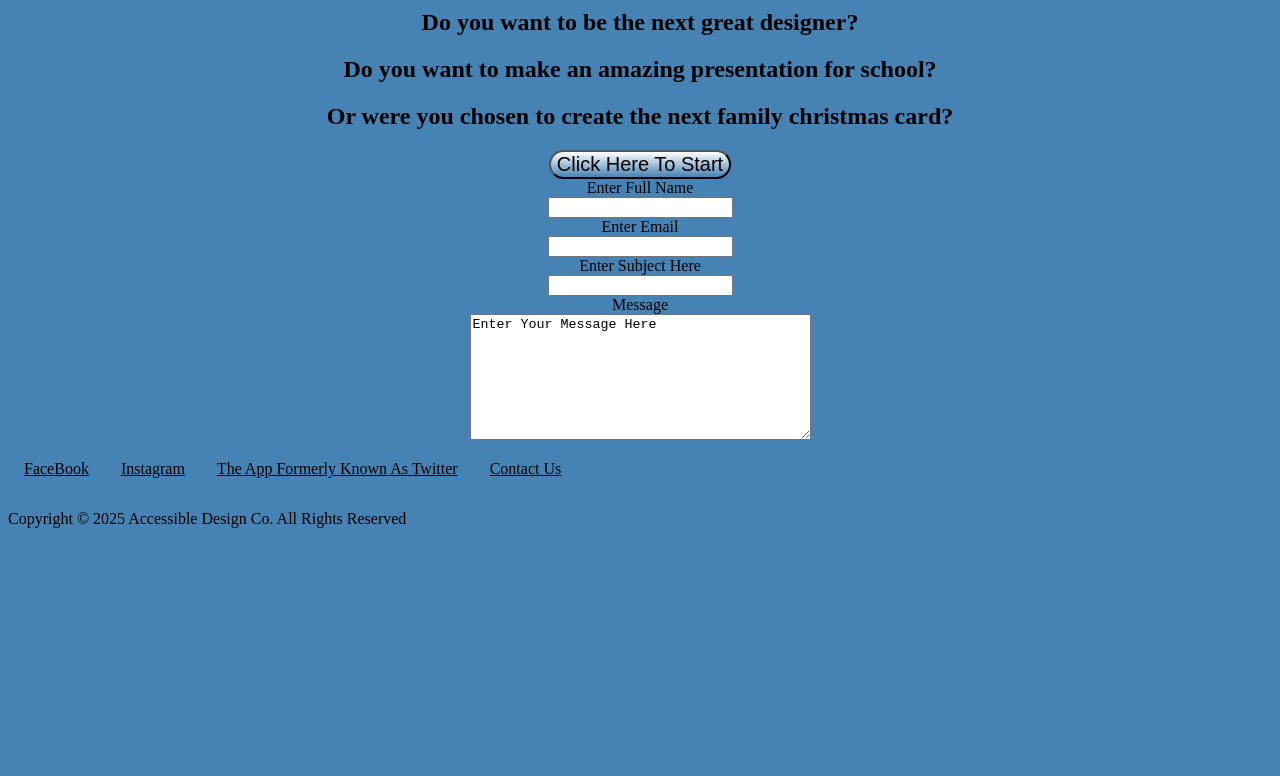
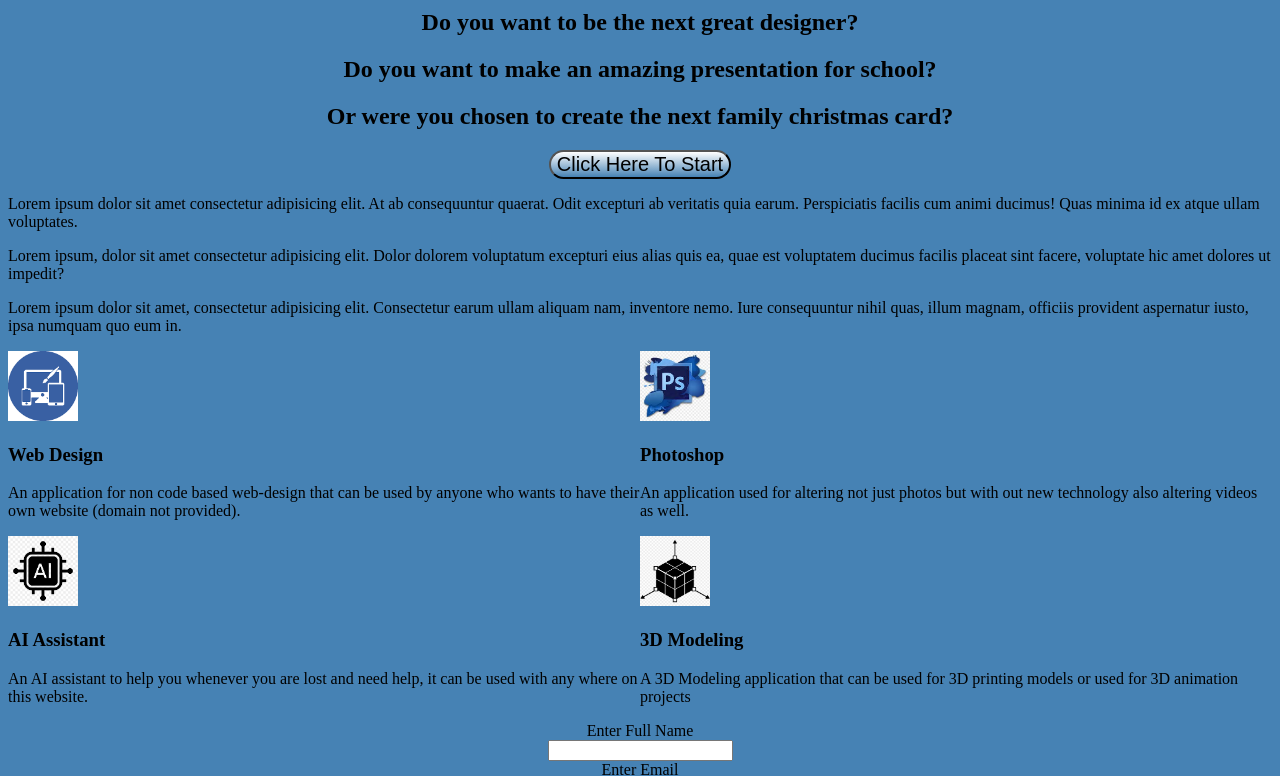
Before and after one commit to Shallen-99/SBA-2, a plain HTML site: page index.html in a window 1280 px wide. Shown: the part 181-957 px from the top of the page. Before the commit the page ends 800 px from the top, so only its background shows below. Drawn offline with Linux system fonts and the light colour scheme.

Commit message:
added services

```diff
--- a/index.html
+++ b/index.html
@@ -28,6 +28,38 @@
             <button>Click Here To Start</button>
         </div>
 
+        <section>
+            <p>Lorem ipsum dolor sit amet consectetur adipisicing elit. At ab consequuntur quaerat. Odit excepturi ab veritatis quia earum. Perspiciatis facilis cum animi ducimus! Quas minima id ex atque ullam voluptates.</p>
+            <p>Lorem ipsum, dolor sit amet consectetur adipisicing elit. Dolor dolorem voluptatum excepturi eius alias quis ea, quae est voluptatem ducimus facilis placeat sint facere, voluptate hic amet dolores ut impedit?</p>
+            <p>Lorem ipsum dolor sit amet, consectetur adipisicing elit. Consectetur earum ullam aliquam nam, inventore nemo. Iure consequuntur nihil quas, illum magnam, officiis provident aspernatur iusto, ipsa numquam quo eum in.</p>
+        </section>
+
+        <div class="services">
+            <article>
+                <img src="/images/web-design.png" alt="web design icon">
+                <h3>Web Design</h3>
+                <p>An application for non code based web-design that can be used by anyone who wants to have their own website (domain not provided).</p>
+            </article>
+
+            <article>
+                <img src="/images/photo-shop.jpg" alt="Photoshop icon">
+                <h3>Photoshop</h3>
+                <p>An application used for altering not just photos but with out new technology also altering videos as well.</p>
+            </article>
+
+            <article>
+                <img src="/images/ai-icon.png" alt="ai icon">
+                <h3>AI Assistant</h3>
+                <p>An AI assistant to help you whenever you are lost and need help, it can be used with any where on this website.</p>
+            </article>
+
+            <article>
+                <img src="/images/3d-model.png" alt="3D Modeling Icon">
+                <h3>3D Modeling</h3>
+                <p>A 3D Modeling application that can be used for 3D printing models or used for 3D animation projects</p>
+            </article>
+        </div>
+
         <form action="#">
             <label for="name">Enter Full Name</label><br>
             <input type="text" id="name" name="name"><br>
--- a/style.css
+++ b/style.css
@@ -69,3 +69,10 @@ button{
 form{
     text-align: center;
 }
+
+.services {
+    display: grid;
+    grid-template-columns: 50% 50%;
+    grid-template-rows: 50% 50%;
+    /* place-items: center; */
+}
```
Also changed, not shown: images/3d-model.png (added), images/ai-icon.png (added), images/photo-shop.jpg (added), images/web-design.png (added).
